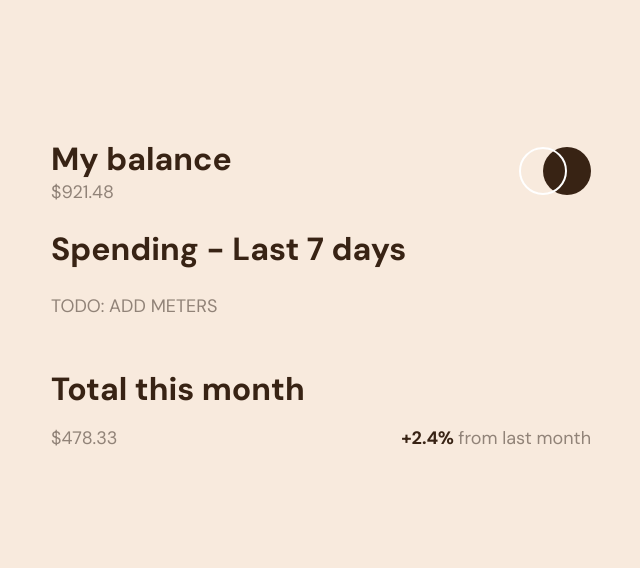
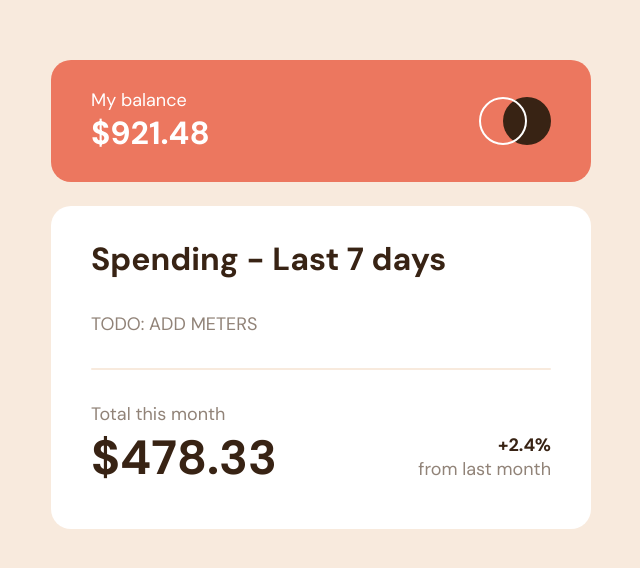
Before and after one commit to dave-cross/Frontend-Mentor-expenses-chart-component, a plain HTML site: page index.html in a window 1280 px wide. Shown: the part 106-674 px from the top of the page, without its empty margins (319-959 px from the left). Drawn offline with Linux system fonts and the light colour scheme.

Commit message:
style(expenses): add block styles

```diff
--- a/style.css
+++ b/style.css
@@ -202,3 +202,59 @@ hr {
   padding: var(--space-200)
     max(var(--space-200), calc(50% - var(--_max-width) / 2));
 }
+
+.expenses {
+  --flow-space: var(--spacing-16-24);
+  width: 100%;
+}
+
+.expenses__balance {
+  --flow-space: var(--spacing-4-8);
+  background-color: var(--color-background-primary);
+  color: var(--color-content-knockout);
+  border-radius: var(--radius-10-20);
+  padding-inline: var(--spacing-20-40);
+  padding-block: var(--spacing-20-28);
+
+  h2 {
+    color: inherit;
+    font: var(--typography-body);
+  }
+
+  data {
+    font: var(--typography-heading-lg);
+    display: block;
+  }
+}
+
+.expenses__main {
+  background-color: var(--color-background-white);
+  border-radius: var(--radius-10-20);
+  padding-inline: var(--spacing-20-40);
+  padding-block-start: var(--spacing-24-32);
+  padding-block-end: var(--spacing-24-40);
+  > * {
+    --flow-space: var(--spacing-24-32);
+  }
+}
+
+.expenses__month {
+  --repel-space: 0 var(--space-300);
+  h2 {
+    font: var(--typography-body);
+    color: var(--color-content-default);
+  }
+}
+
+.expenses__month-total {
+  font: var(--typography-heading-xl);
+  color: var(--color-content-dark);
+}
+
+.expenses__month-prev {
+  text-align: right;
+
+  > * {
+    display: block;
+  }
+}
```
